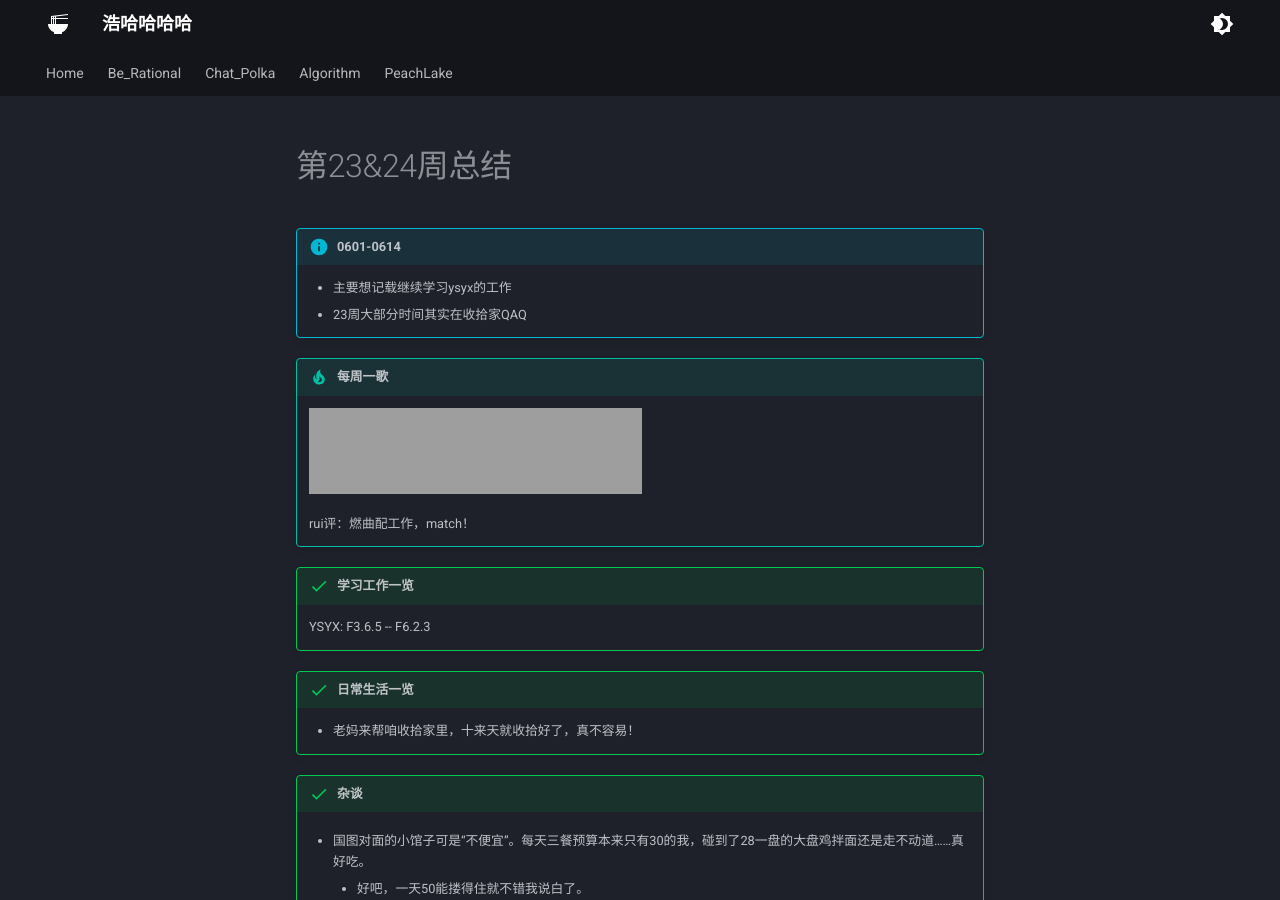
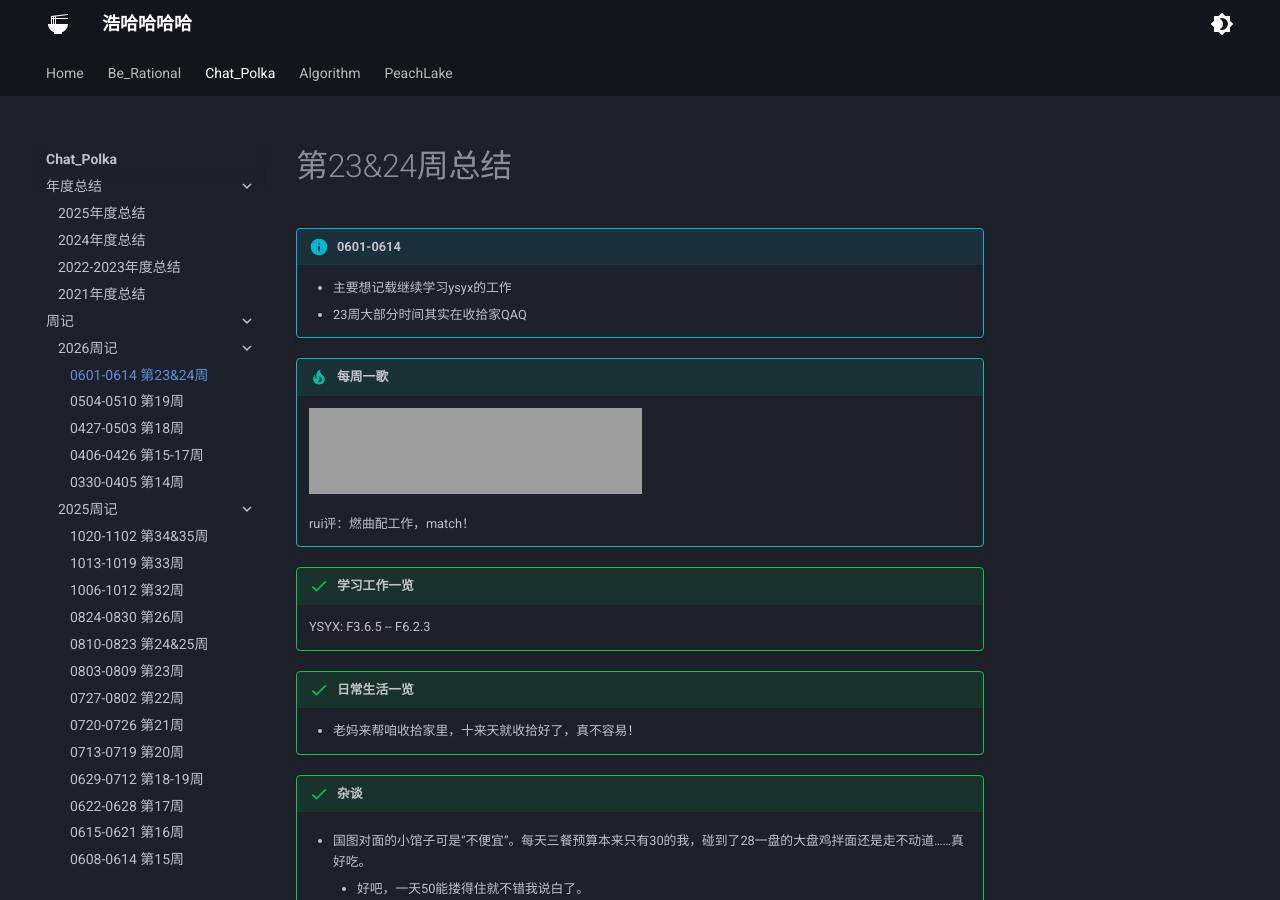
Before and after one commit to Haohahahaha/chat, an MkDocs documentation site: the page built from docs/1-Weekly/2026/20260601-20260614-23&24th.md, in a window 1280 px wide and 900 px high. Built offline with MkDocs 1.6.1 and Material for MkDocs 9.7.7, drawn with Linux system fonts in a browser that asks for light colours; grey boxes are pictures that could not be loaded.

Commit message:
2026-06-15_15:49:59 update

```diff
--- a/mkdocs.yml
+++ b/mkdocs.yml
@@ -50,6 +50,7 @@ nav:
     - 周记:
       - 2026周记:
         - 1-Weekly/2026/index.md
+        - 0601-0614 第23&24周: 1-Weekly/2026/20260601-20260614-23&24th.md
         - 0504-0510 第19周: 1-Weekly/2026/20260504-20260510-19th.md
         - 0427-0503 第18周: 1-Weekly/2026/20260427-20260503-18th.md
         - 0406-0426 第15-17周: 1-Weekly/2026/20260406-20260426-15-17th.md
```
Also changed, not shown: docs/1-Weekly/2026/20260601-20260614-23&24th.md (renamed from docs/1-Weekly/2026/20250601-20260614-23&24th.md).
